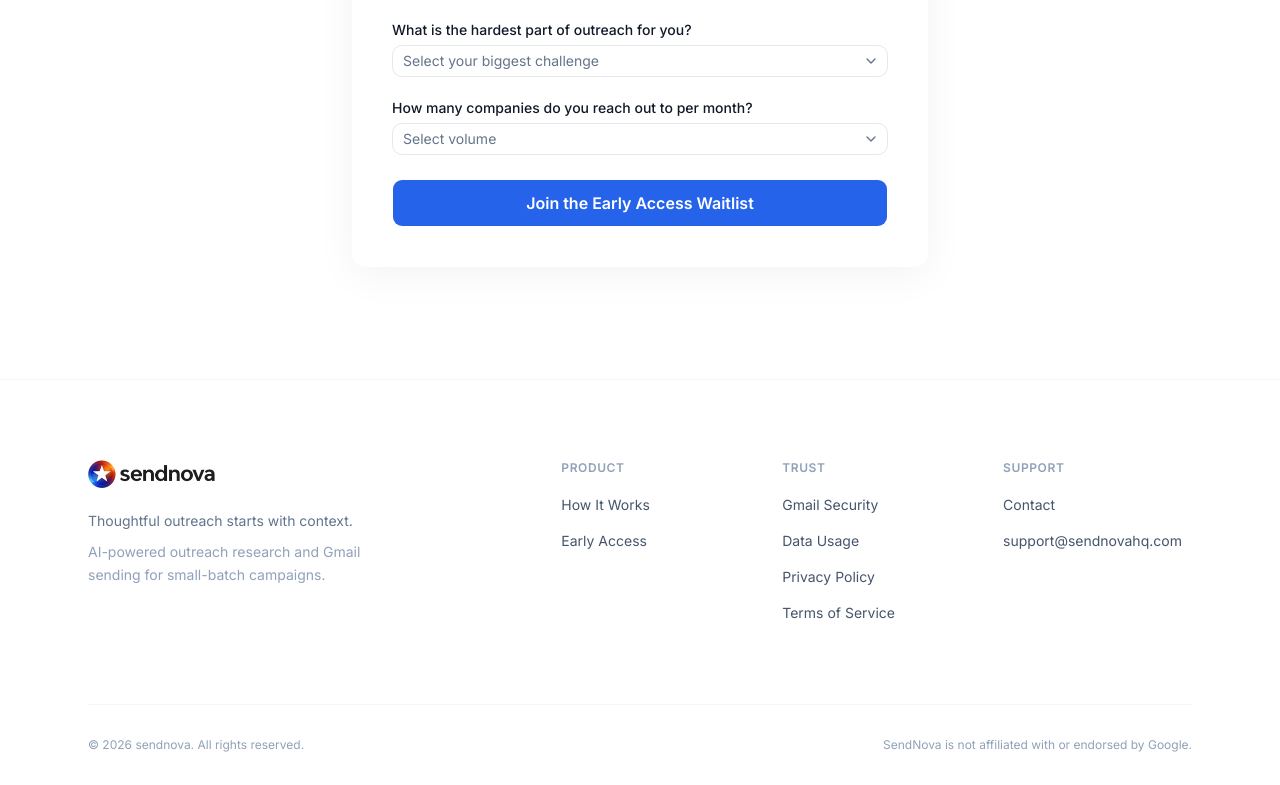
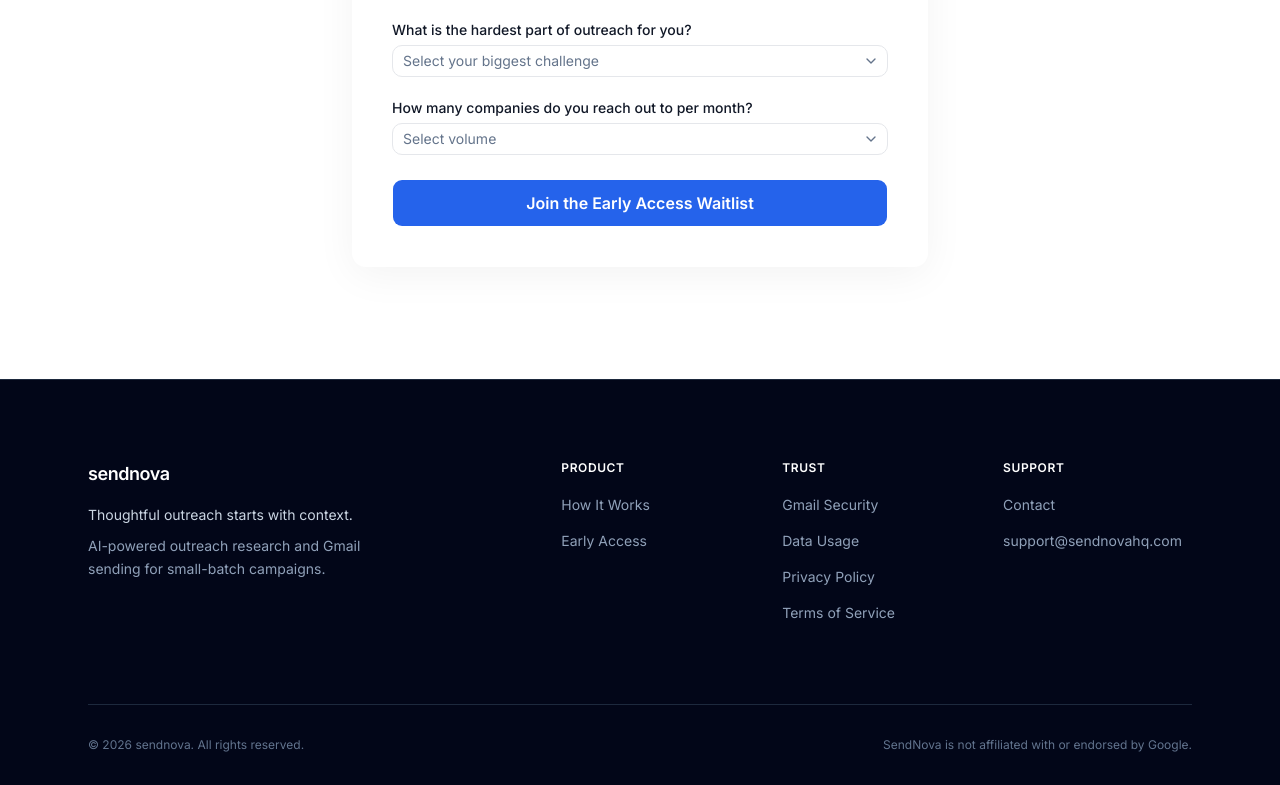
Before and after one commit to hrishikesh999/sendnovaweb, a Next.js app: page / in a window 1280 px wide. Shown: the part 5406-6191 px from the top of the page. Built offline with nearby package versions, Linux system fonts and the light colour scheme.

Commit message:
Update footer to dark navy background with light text styling
Made-with: Cursor

```diff
--- a/src/components/layout/footer.tsx
+++ b/src/components/layout/footer.tsx
@@ -1,5 +1,4 @@
 import Link from "next/link";
-import Image from "next/image";
 import { Container } from "@/components/layout/container";
 
 const linkGroups = [
@@ -30,22 +29,19 @@ const linkGroups = [
 
 export function Footer() {
   return (
-    <footer className="border-t border-slate-100 bg-white">
+    <footer className="border-t border-slate-800 bg-slate-950">
       <Container>
         <div className="py-16 md:py-20">
           <div className="grid gap-12 md:grid-cols-12 md:gap-8">
             {/* Brand block */}
             <div className="md:col-span-5">
-              <Link href="/" className="inline-flex items-center">
-                <Image
-                  src="/sendnova-logo-trimmed.png"
-                  alt="SendNova"
-                  width={253}
-                  height={56}
-                  className="h-7 w-auto"
-                />
+              <Link
+                href="/"
+                className="text-lg font-semibold tracking-tight text-white"
+              >
+                sendnova
               </Link>
-              <p className="mt-4 text-sm leading-relaxed text-slate-500">
+              <p className="mt-4 text-sm leading-relaxed text-slate-300">
                 Thoughtful outreach starts with context.
               </p>
               <p className="mt-2 max-w-xs text-sm leading-relaxed text-slate-400">
@@ -58,7 +54,7 @@ export function Footer() {
             <div className="grid grid-cols-2 gap-8 sm:grid-cols-3 md:col-span-7">
               {linkGroups.map((group) => (
                 <div key={group.title}>
-                  <h3 className="text-xs font-semibold uppercase tracking-wider text-slate-400">
+                  <h3 className="text-xs font-semibold uppercase tracking-wider text-white">
                     {group.title}
                   </h3>
                   <ul className="mt-4 space-y-3">
@@ -66,7 +62,7 @@ export function Footer() {
                       <li key={link.href}>
                         <Link
                           href={link.href}
-                          className="text-sm text-slate-600 transition-colors hover:text-slate-900"
+                          className="text-sm text-slate-400 transition-colors hover:text-blue-400"
                         >
                           {link.label}
                         </Link>
@@ -80,8 +76,10 @@ export function Footer() {
         </div>
 
         {/* Bottom row */}
-        <div className="flex flex-col items-center gap-3 border-t border-slate-100 py-8 text-xs text-slate-400 sm:flex-row sm:justify-between">
-          <p>&copy; {new Date().getFullYear()} sendnova. All rights reserved.</p>
+        <div className="flex flex-col items-center gap-3 border-t border-slate-800 py-8 text-xs text-slate-500 sm:flex-row sm:justify-between">
+          <p>
+            &copy; {new Date().getFullYear()} sendnova. All rights reserved.
+          </p>
           <p>SendNova is not affiliated with or endorsed by Google.</p>
         </div>
       </Container>
```
